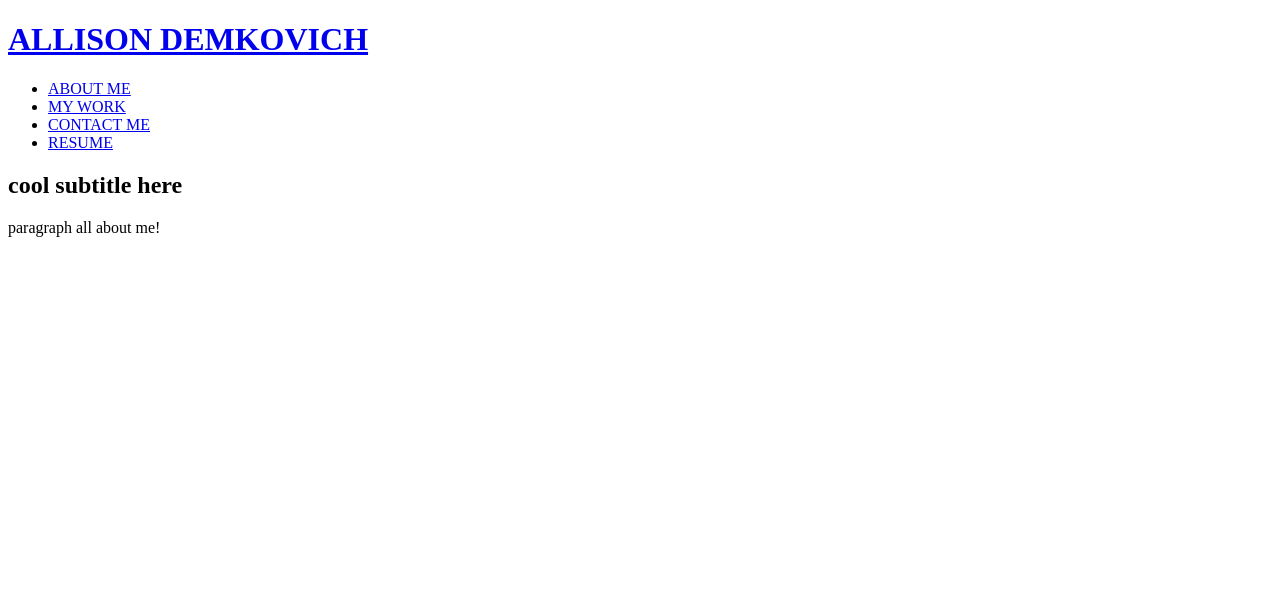
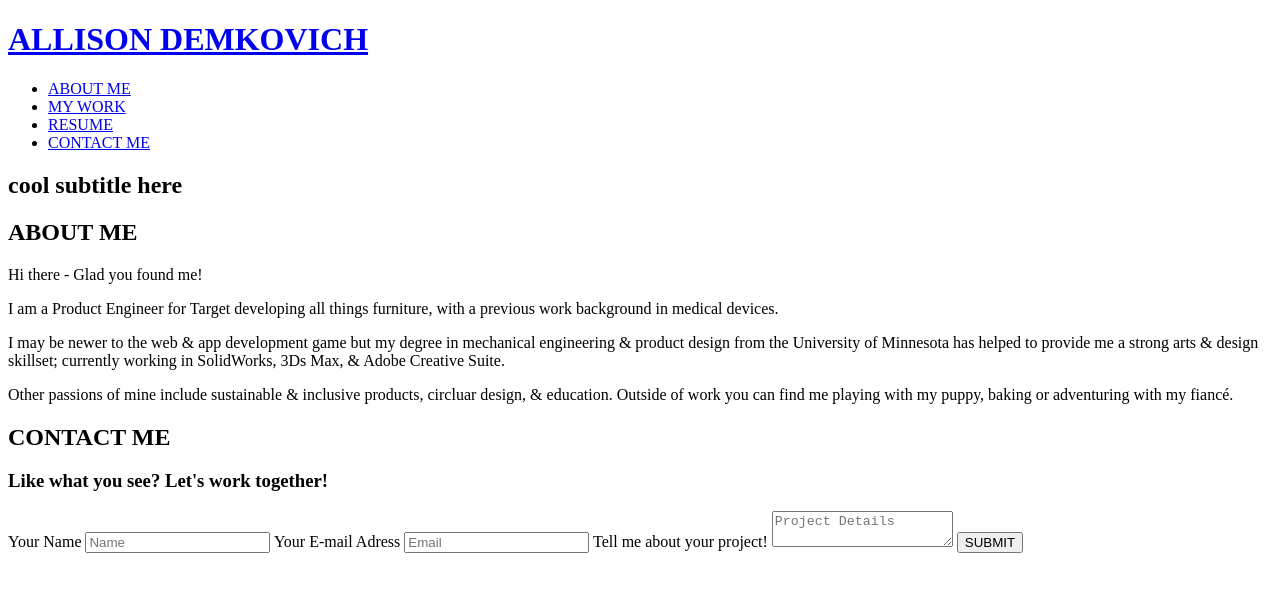
Before and after one commit to demkoa01/ADemkovich-Portfolio, a plain HTML site: page index.html in a window 1280 px wide. Drawn offline with Linux system fonts and the light colour scheme.

Commit message:
update <About Me> section

```diff
--- a/index.html
+++ b/index.html
@@ -23,10 +23,10 @@
                         <a href="#my-work">MY WORK</a>
                     </li>
                     <li>
-                        <a href="#contact-me">CONTACT ME</a>
+                        <a href="#resume">RESUME</a>
                     </li>
                     <li>
-                        <a href="#resume">RESUME</a>
+                        <a href="#contact-me">CONTACT ME</a>
                     </li>
                 </ul>
             </nav>
@@ -42,7 +42,11 @@
 
         <!-- about me section -->
         <section id="about-me">
-            <p>paragraph all about me!</p>
+            <h2>ABOUT ME</h2>
+            <p>Hi there - Glad you found me!</p>
+            <p>I am a Product Engineer for Target developing all things furniture, with a previous work background in medical devices.</p>
+            <p>I may be newer to the web & app development game but my degree in mechanical engineering & product design from the University of Minnesota has helped to provide me a strong arts & design skillset; currently working in SolidWorks, 3Ds Max, & Adobe Creative Suite. </p>
+            <p>Other passions of mine include sustainable & inclusive products, circluar design, & education. Outside of work you can find me playing with my puppy, baking or adventuring with my fiancé.</p>
         </section>
 
         <!-- my work section -->
@@ -50,24 +54,36 @@
             <!-- Links and boxes for my work -->
         </section>
 
-        <!-- contact section -->
-        <section id="contact-me">
-            <!-- email, phone number, address?, etc. here-->
-        </section>
-
         <!-- resume section -->
         <section id="resume">
             <!-- image or link to resume/LinkedIn here-->
         </section>
 
+        <!-- contact section -->
+        <section id="contact-me">
+            <h2>CONTACT ME</h2>
+            <h3>Like what you see? Let's work together!</h3>
+
+            <!-- reach out to me/contact form-->
+            <form>
+                <label for="contact-name">Your Name</label>
+                <input type="text" id="contact-name" placeholder="Name"/>
+
+                <label for="email">Your E-mail Adress</label>
+                <input type="text" id="email" placeholder="Email"/>
+
+                <label for="contact-message">Tell me about your project!</label>
+                <textarea id="contact-message" placeholder="Project Details"></textarea>
+
+                <button type="submit">SUBMIT</button>
+            </form>
+        </section>
+
         <!-- footer -->
         <footer>
-            <!-- something for footer here -->
+            <!-- my contact information -->
+
         </footer>
 
     </body>
-
-
-
-
 </html>
```
